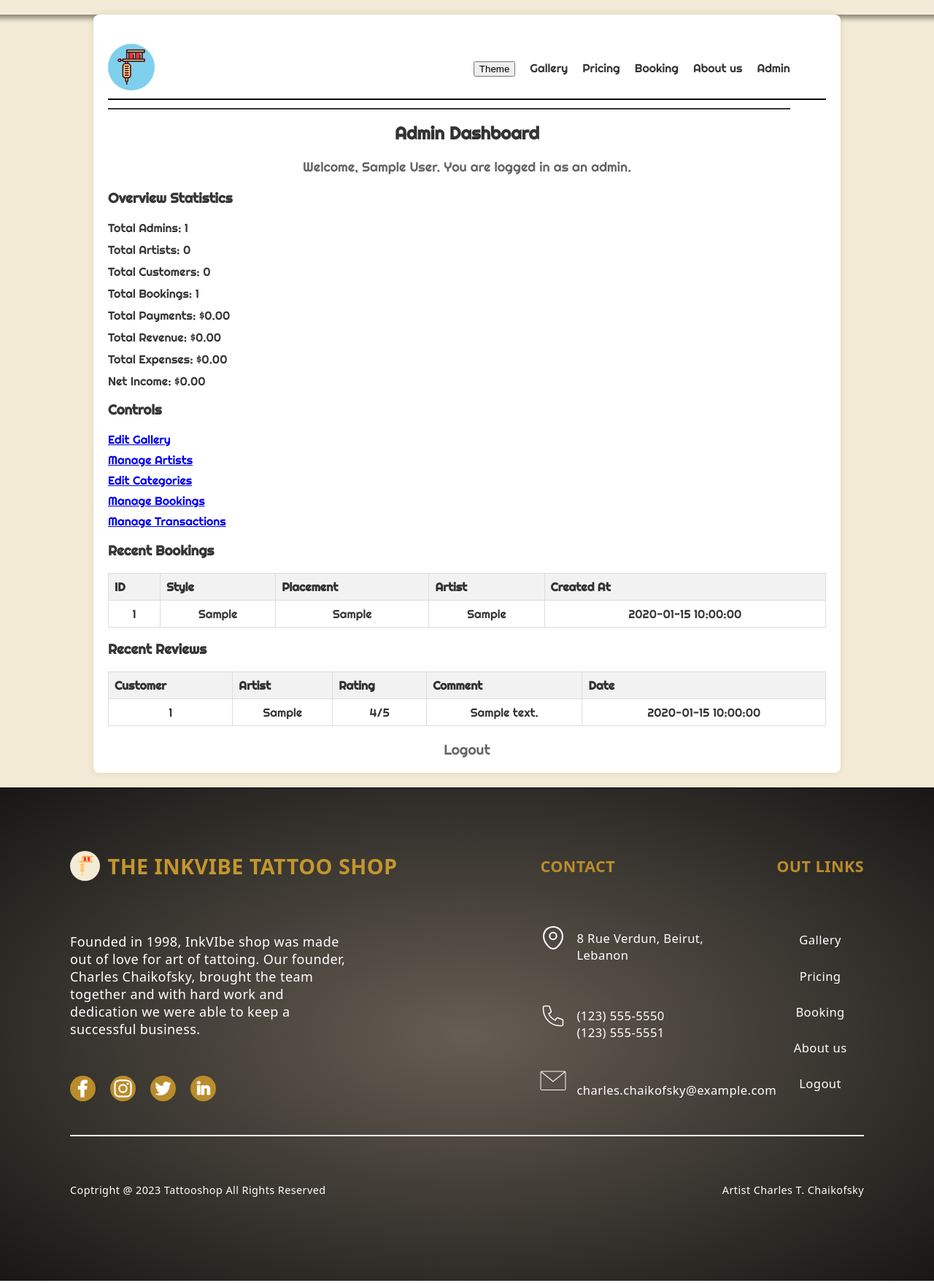
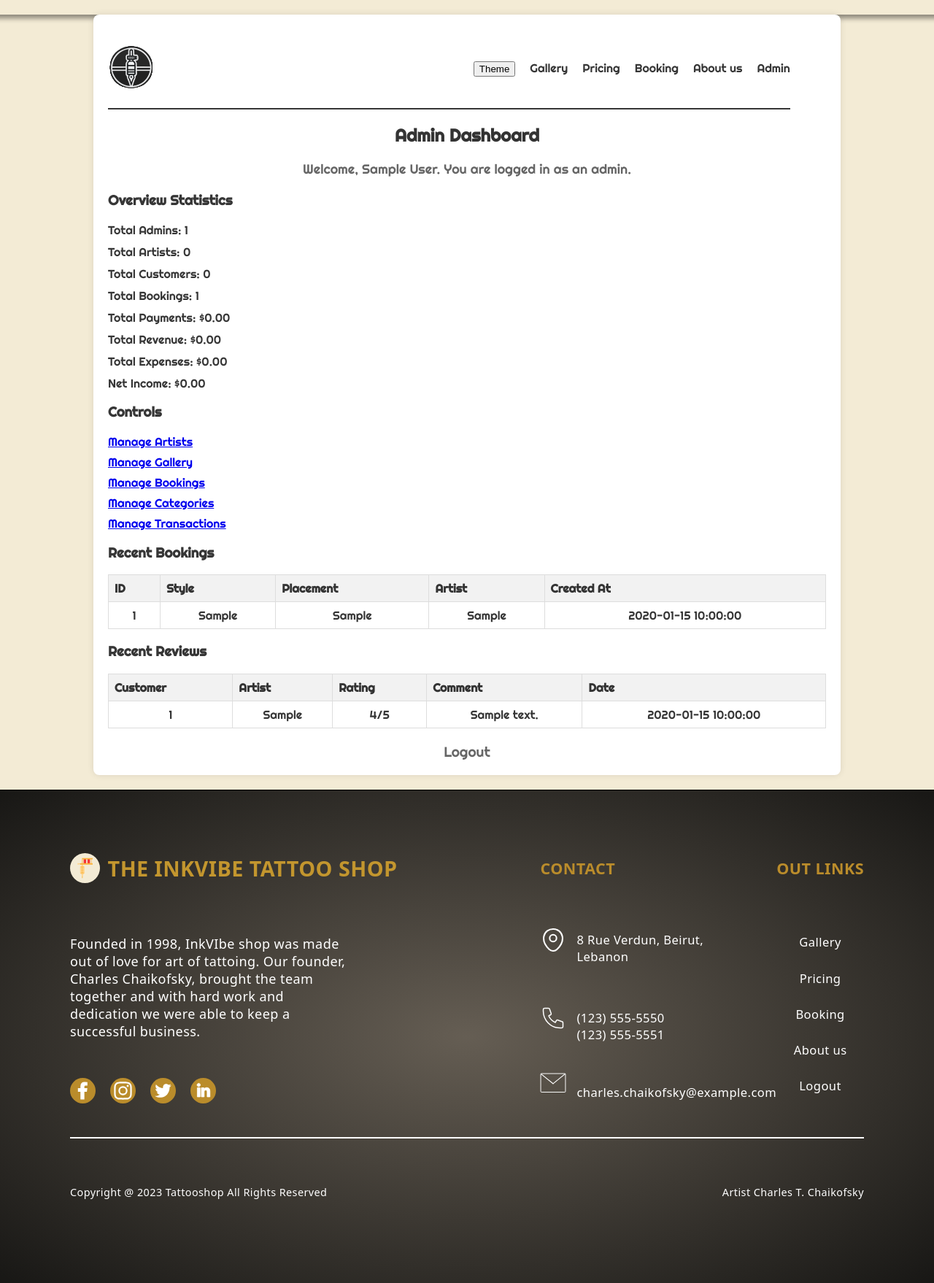
Before and after one commit to Ali-Makke/Tattoo-Studio-Website, a PHP site: page /admin.php in a window 1280 px wide. Shown: the whole page at 73% size. Run offline with PHP 8.4, Linux system fonts and the light colour scheme; the visitor is signed in with stand-in values (Sample User, id 1); tables that the repository leaves empty or names only in its code hold one stand-in row (values such as "Sample post").

Commit message:
fixed auth_check updated website logo updated admin controls paged updated some stylings

```diff
--- a/about.php
+++ b/about.php
@@ -8,7 +8,7 @@ include 'authentication_check.php';
     <meta charset="UTF-8">
     <meta name="viewport" content="width=device-width, initial-scale=1.0">
     <title>InkVibe | About-Us</title>
-    <link rel="icon" type="image/x-icon" href="images/icons/logo1.svg">
+    <link rel="icon" type="image/x-icon" href="images/icons/t4.png">
     <link rel="stylesheet" href="styles/included.css">
     <script defer src="scripts/included.js"></script>
     <style>
--- a/admin.php
+++ b/admin.php
@@ -13,8 +13,8 @@ $currentMonth = date('m');
 // Total Users
 $sqlUsers = "SELECT
                 (SELECT COUNT(*) FROM users WHERE role_id = 1) AS admins,
-                (SELECT COUNT(*) FROM users WHERE role_id = 2) AS artists,
-                (SELECT COUNT(*) FROM users WHERE role_id = 3) AS customers";
+                (SELECT COUNT(*) FROM users WHERE role_id = 2) AS customers,
+                (SELECT COUNT(*) FROM users WHERE role_id = 3) AS artists";
 $resultUsers = mysqli_query($conn, $sqlUsers);
 $rowUsers = mysqli_fetch_assoc($resultUsers);
 $totalAdmins = $rowUsers['admins'];
@@ -28,7 +28,7 @@ $rowBookings = mysqli_fetch_assoc($resultBookings);
 $totalBookings = $rowBookings['total_bookings'];
 
 // Total Payments
-$sqlPayments = "SELECT SUM(amount) AS total_payments FROM payments WHERE status = 'paid'";
+$sqlPayments = "SELECT SUM(total_price) AS total_payments FROM payments WHERE status = 'paid'";
 $resultPayments = mysqli_query($conn, $sqlPayments);
 $rowPayments = mysqli_fetch_assoc($resultPayments);
 $totalPayments = $rowPayments['total_payments'] ?? 0;
@@ -102,10 +102,10 @@ $resultRecentReviews = mysqli_query($conn, $sqlRecentReviews);
         <div class="controls">
             <h3>Controls</h3>
             <ul>
-                <li><a href="add_to_gallery.php">Edit Gallery</a></li>
                 <li><a href="add_new_artist.php">Manage Artists</a></li>
-                <li><a href="add_new_category.php">Edit Categories</a></li>
-                <li><a href="available_bookings.php">Manage Bookings</a></li>
+                <li><a href="manage_tattoo_gallery.php">Manage Gallery</a></li>
+                <li><a href="manage_bookings.php">Manage Bookings</a></li>
+                <li><a href="manage_categories.php">Manage Categories</a></li>
                 <li><a href="add_transaction.php">Manage Transactions</a></li>
             </ul>
         </div>
--- a/authentication_check.php
+++ b/authentication_check.php
@@ -9,11 +9,11 @@ function authenticate_user() {
 }
 
 function is_admin() {
-    return isset($_SESSION['role']) && $_SESSION['role'] == 'admin';
+    return isset($_SESSION['role_txt']) && $_SESSION['role_txt'] == 'admin';
 }
 
 function is_user(){
-    return isset($_SESSION['role']) && $_SESSION['role'] == 'user';
+    return isset($_SESSION['role_txt']) && $_SESSION['role_txt'] == 'user';
 }
 
 function require_admin_access() {
--- a/footer.php
+++ b/footer.php
@@ -52,7 +52,7 @@
             </div>
         </div>
         <div id="copyright">
-            <p>Coptright @ 2023 Tattooshop All Rights Reserved</p>
+            <p>Copyright @ 2023 Tattooshop All Rights Reserved</p>
             <p>Artist Charles T. Chaikofsky</p>
         </div>
     </div>
--- a/gallery.php
+++ b/gallery.php
@@ -16,7 +16,7 @@ $resultCategories = mysqli_query($conn, $sqlCategories);
     <meta charset="UTF-8">
     <meta name="viewport" content="width=device-width, initial-scale=1.0">
     <title>InkVibe | Gallery</title>
-    <link rel="icon" type="image/x-icon" href="images/icons/logo1.svg">
+    <link rel="icon" type="image/x-icon" href="images/icons/t4.png">
     <link rel="stylesheet" href="styles/included.css">
     <link rel="stylesheet" href="styles/style_gallery.css">
     <script defer src="scripts/included.js"></script>
--- a/index.php
+++ b/index.php
@@ -8,7 +8,7 @@ include 'authentication_check.php';
     <meta charset="UTF-8">
     <meta name="viewport" content="width=device-width, initial-scale=1.0">
     <title>InkVibe | Home</title>
-    <link rel="icon" type="image/x-icon" href="images/icons/logo1.svg">
+    <link rel="icon" type="image/x-icon" href="images/icons/t4.png">
     <link rel="stylesheet" href="styles/style.css">
     <link rel="stylesheet" href="styles/included.css">
     <script defer src="scripts/included.js"></script>
--- a/navbar.php
+++ b/navbar.php
@@ -1,6 +1,6 @@
 <nav id="header_nav">
     <div class="logo">
-        <a href="index.php"><img src="images/icons/logo1.svg" alt="Logo"></a>
+        <a href="index.php"><img src="images/icons/t4.png" alt="Logo"></a>
     </div>
     <div class="hamburger" id="hamburger">
         &#9776;
--- a/styles/admin.css
+++ b/styles/admin.css
@@ -19,9 +19,6 @@ header {
 }
 
 .heading {
-    border-top: 2px solid black;
-    padding-top: 30px;
-    margin-top: -15px;
     text-align: center;
     color: #333;
 }
@@ -100,7 +97,6 @@ tr:nth-child(odd) {
 
 .preview_img{
     width: 250px;
-    height: 400px;
     background-color: rgba(0, 0, 0, 0.1);
     object-fit: contain;
 }
--- a/user.php
+++ b/user.php
@@ -38,7 +38,7 @@ $resultAssignedBookings = mysqli_query($conn, $sqlAssignedBookings);
             <?php include 'navbar.php'; ?>
             <h2 class="heading">User Dashboard</h2>
         </header>
-        <p>Welcome, <?php echo $_SESSION['fname']; ?>. You are logged in as a artist.</p>
+        <p>Welcome, <?php echo $_SESSION['fname']; ?>. You are logged in as an artist.</p>
 
         <h3>Profile Information</h3>
         <ul>
```
Also changed, not shown: styles/style_gallery.css (+6 -11 lines).
